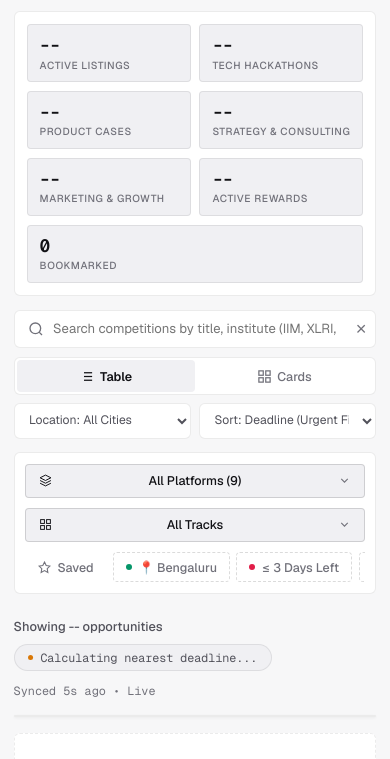
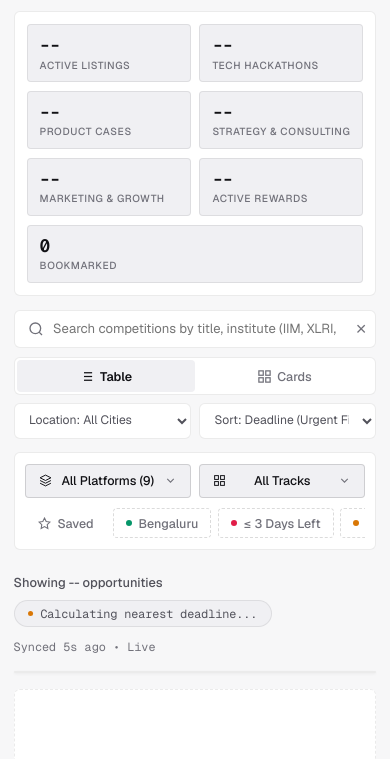
Before and after one commit to chirag478/CompRadar, a plain HTML site: page static/index.html in a window 390 px wide. Shown: the part 57-816 px from the top of the page. Drawn offline with nearby package versions, Linux system fonts and the light colour scheme; no server answers.

Commit message:
fix(ui): align Source & Track dropdowns side-by-side in filters-dock on desktop and 50/50 grid on mobile/tablet

```diff
--- a/static/index.html
+++ b/static/index.html
@@ -22,7 +22,7 @@
   <link rel="preconnect" href="https://fonts.googleapis.com">
   <link rel="preconnect" href="https://fonts.gstatic.com" crossorigin>
   <link href="https://fonts.googleapis.com/css2?family=Geist:wght@300;400;500;600;700&family=Geist+Mono:wght@400;500;600&display=swap" rel="stylesheet">
-  <link rel="stylesheet" href="style.css?v=16">
+  <link rel="stylesheet" href="style.css?v=17">
 </head>
 <body class="theme-dark">
   <!-- Top App Navigation -->
@@ -197,7 +197,8 @@
 
     <!-- Source and Category Filter Bar -->
     <section class="filters-dock">
-      <!-- Custom Animated Source Dropdown -->
+      <div class="filters-dropdowns-row">
+        <!-- Custom Animated Source Dropdown -->
       <div class="custom-dropdown" id="sourceDropdown">
         <button type="button" class="custom-dropdown-trigger" id="sourceDropdownBtn" aria-haspopup="listbox" aria-expanded="false">
           <svg viewBox="0 0 24 24" fill="none" stroke="currentColor" stroke-width="1.8" class="icon-xs">
@@ -299,6 +300,7 @@
           </button>
         </div>
       </div>
+      </div>
 
       <div class="filter-separator"></div>
 
@@ -314,7 +316,7 @@
         <!-- Quick UX Presets -->
         <button id="filterBengaluruBtn" class="chip chip-preset" data-active="false" title="Filter competitions hosted in or targeting Bengaluru (SSB)">
           <span class="preset-dot emerald"></span>
-          <span>📍 Bengaluru</span>
+          <span>Bengaluru</span>
         </button>
         <button id="filterUrgentBtn" class="chip chip-preset" data-active="false" title="Filter competitions closing in 3 days or less">
           <span class="preset-dot rose"></span>
@@ -559,6 +561,6 @@
   <div id="toast" class="toast hidden"></div>
 
   <!-- App Script -->
-  <script src="app.js?v=16"></script>
+  <script src="app.js?v=17"></script>
 </body>
 </html>
--- a/static/style.css
+++ b/static/style.css
@@ -514,6 +514,13 @@ body {
 
 .category-chips-scroll::-webkit-scrollbar {
   display: none;
+}
+
+.filters-dropdowns-row {
+  display: flex;
+  align-items: center;
+  gap: 0.55rem;
+  flex-shrink: 0;
 }
 
 /* Custom Animated Source Dropdown */
@@ -1899,6 +1906,29 @@ body {
     display: none;
   }
 
+  .filters-dropdowns-row {
+    width: 100%;
+    display: grid;
+    grid-template-columns: minmax(0, 1fr) minmax(0, 1fr);
+    gap: 0.55rem;
+  }
+
+  .filters-dropdowns-row .custom-dropdown {
+    width: 100%;
+    min-width: 0;
+  }
+
+  .filters-dropdowns-row .custom-dropdown-trigger {
+    width: 100%;
+    justify-content: space-between;
+  }
+
+  .filters-dropdowns-row .custom-dropdown-trigger span {
+    overflow: hidden;
+    text-overflow: ellipsis;
+    white-space: nowrap;
+  }
+
   .source-segmented-tabs,
   .category-chips-scroll {
     width: 100%;
--- a/static/sw.js
+++ b/static/sw.js
@@ -1,12 +1,12 @@
 // CompRadar Service Worker
 // Enables offline shell caching & smooth mobile PWA experience
 
-const CACHE_NAME = 'compradar-v16';
+const CACHE_NAME = 'compradar-v17';
 const STATIC_ASSETS = [
   '/',
   '/index.html',
-  '/style.css?v=16',
-  '/app.js?v=16',
+  '/style.css?v=17',
+  '/app.js?v=17',
   '/manifest.json',
   '/icon-192.png',
   '/icon-512.png'
```
